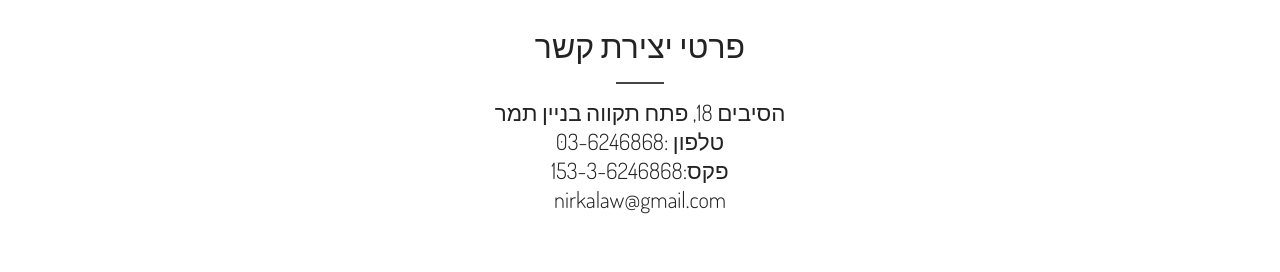
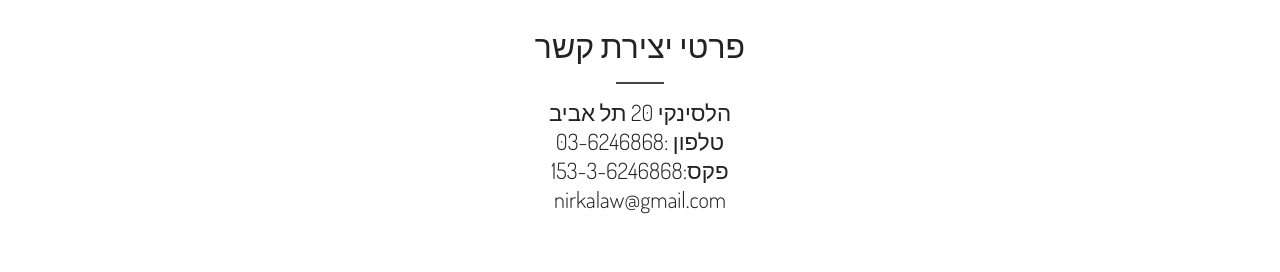
Before and after one commit to avivyshk/avivyshk.github.io, a plain HTML site: page index.html in a window 1280 px wide. Shown: the part 1935-2207 px from the top of the page. Drawn offline with nearby package versions, Linux system fonts and the light colour scheme; files whose address does not match are found by name; a web font is replaced by a local one.

Commit message:
Update index.html

```diff
--- a/index.html
+++ b/index.html
@@ -238,7 +238,7 @@
                     <div class="underline align-center">
                        <div class="line"></div>
                     </div>
-                    <h3 class="mbr-fonts-style mbr-section-subtitle align-center mbr-light pt-3 display-5">הסיבים 18, פתח תקווה בניין תמר<div>טלפון :03-6246868</div><div>פקס:153-3-6246868</div><div>nirkalaw@gmail.com</div></h3>
+                    <h3 class="mbr-fonts-style mbr-section-subtitle align-center mbr-light pt-3 display-5">הלסינקי 20 תל אביב<div>טלפון :03-6246868</div><div>פקס:153-3-6246868</div><div>nirkalaw@gmail.com</div></h3>
                 </div>
             </div>
         </div>
```
